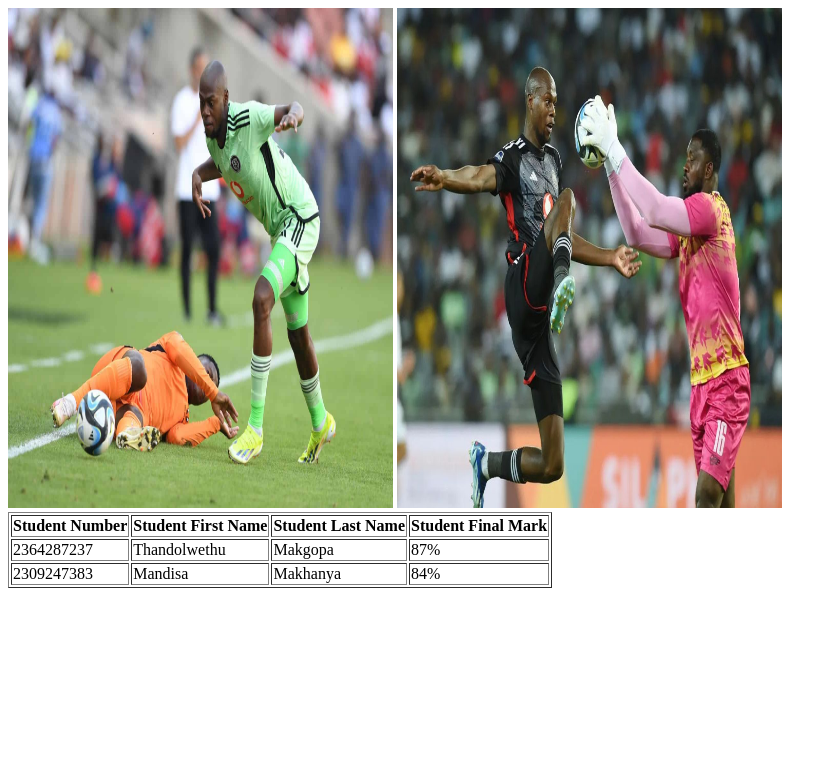
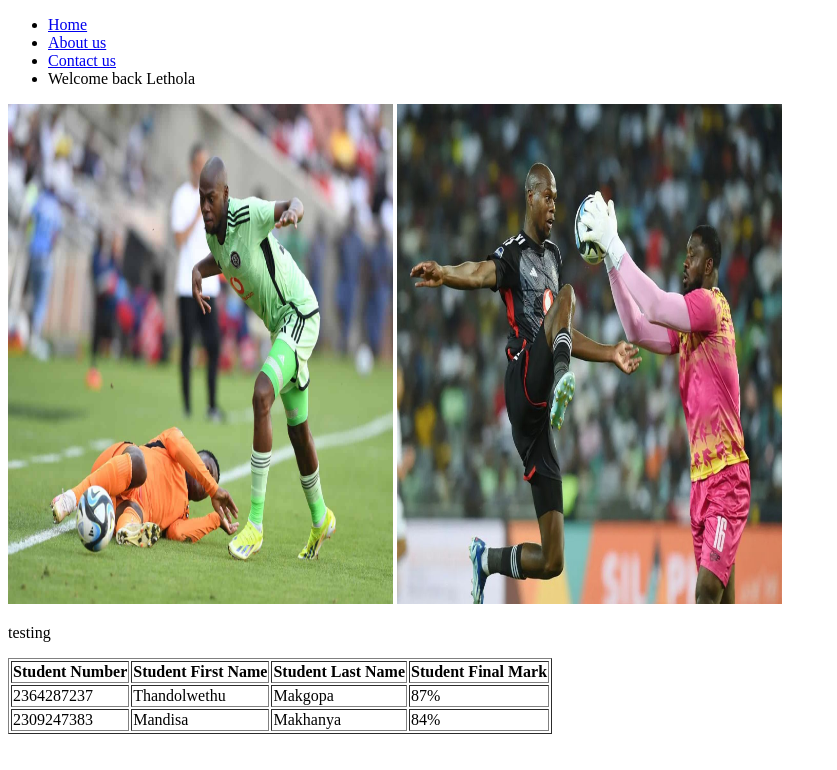
Before and after one commit to Lethola2026/HTML-Prac, a plain HTML site: page index.html in a window 1280 px wide. Shown: the whole page, without its empty margins (0-837 px from the left). Drawn offline with Linux system fonts and the light colour scheme.

Commit message:
Update index.html

```diff
--- a/index.html
+++ b/index.html
@@ -6,11 +6,18 @@
     <title>Images and Tables</title>
 </head>
 <body>
+    <ul>
+        <li><a href="#">Home</a></li>
+        <li><a href="#">About us</a></li>
+        <li><a href="#">Contact us</a></li>
+        <li><a >Welcome back Lethola</a></li>
+    </ul>
     <!--This is the image located in a diffent folder-->
     <img src="images/makgopa1.jpg" alt="This is Makgopa's 1st image" height="500" width="385"/>
     <!--This is the image located in a within a folder inside another folder-->
     <img src="images/test/makgopa2.jpg" alt="This is Makgopa's 2nd image" height="500" width="385" />
 
+    <p class="testing">testing</p>
     <table border="1px solid">
         <tr>
             <th>Student Number</th>
```
